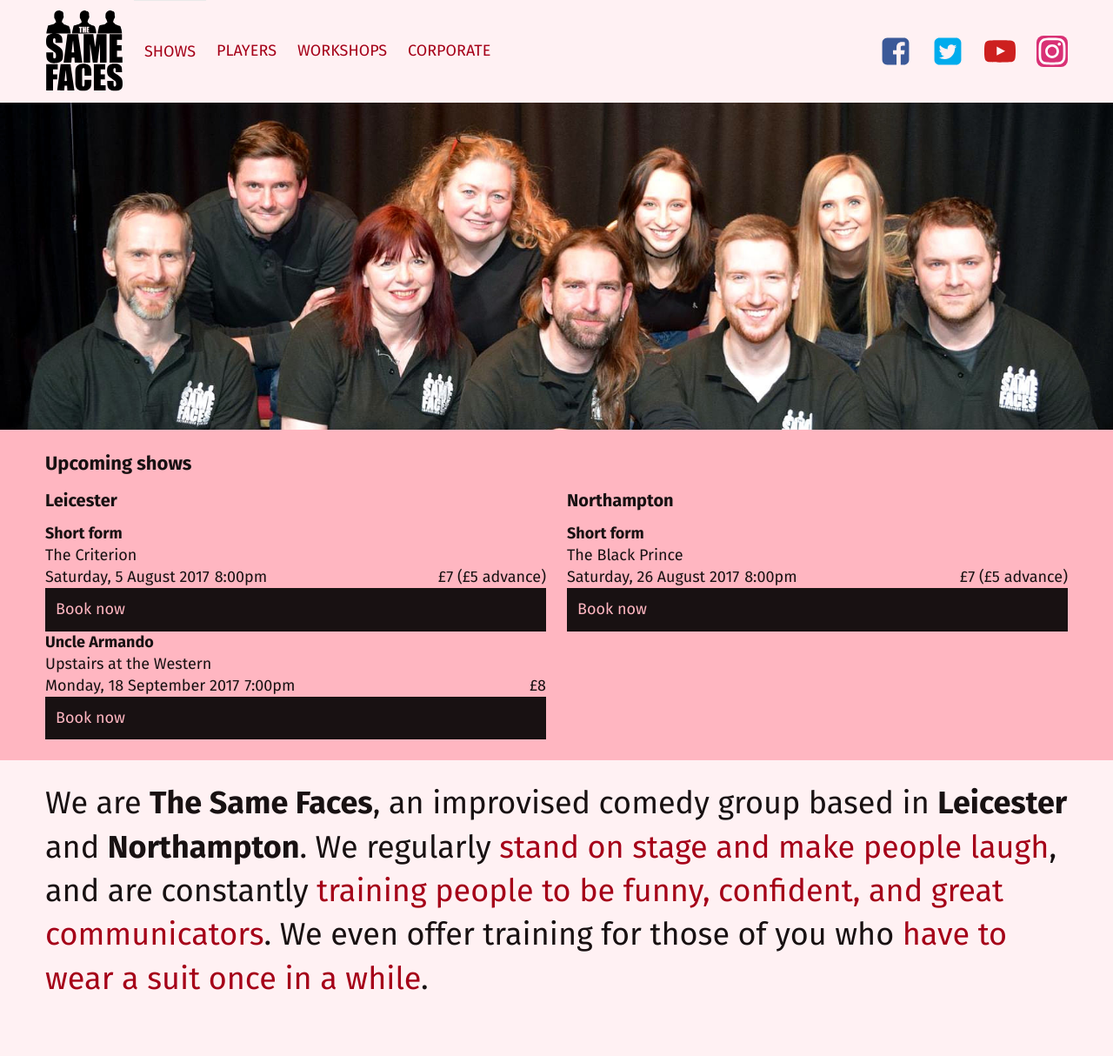
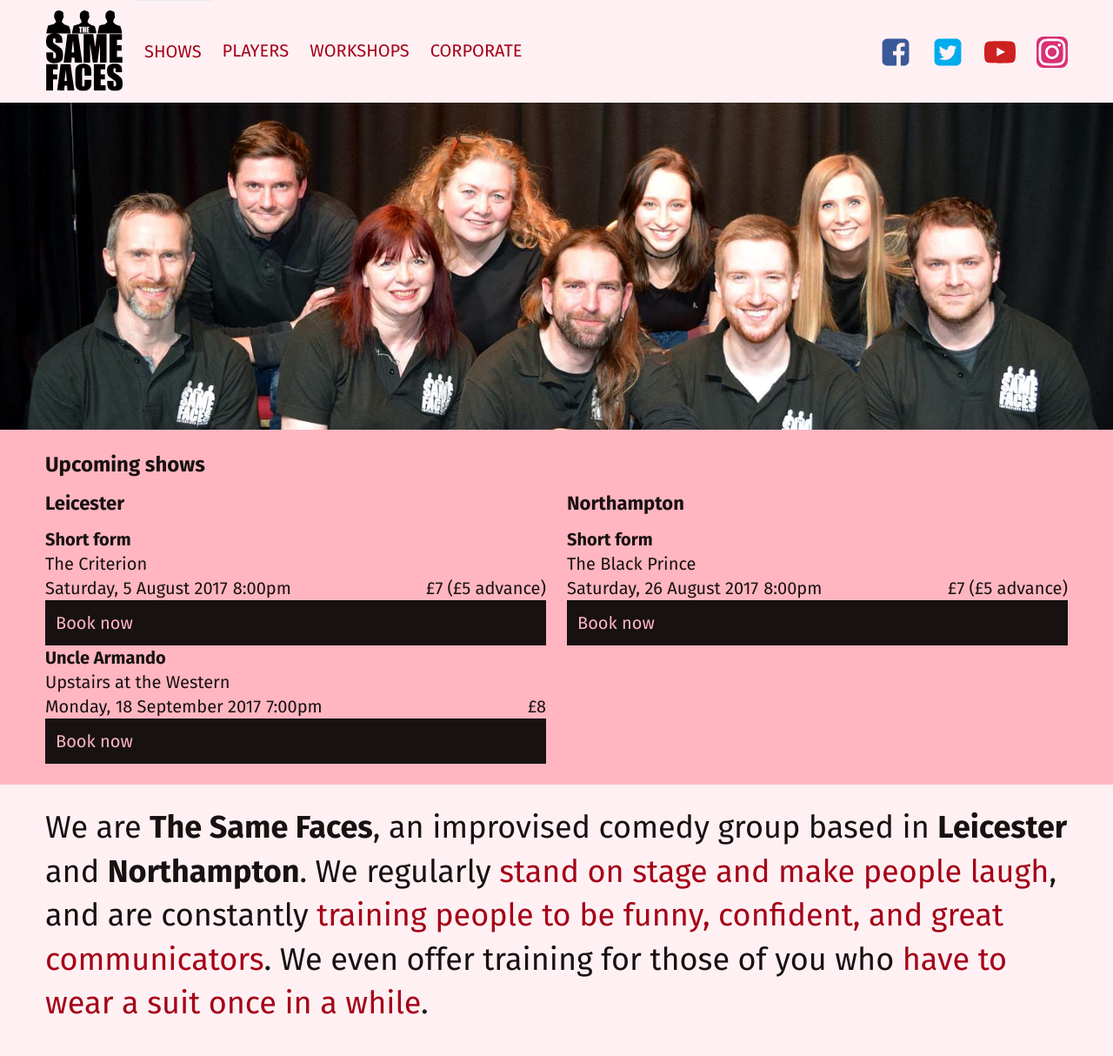
Before and after one commit to oampo/thesamefaces.co.uk, a Jekyll site: the page built from index.md, in a window 1280 px wide. Shown: the whole page at 87% size. Built offline with Jekyll 4.4.1, drawn with Linux system fonts in a browser that asks for light colours; before the commit the page ends 1186 px from its top, so only the background shows below that.

Commit message:
Font size tweaks

```diff
--- a/_sass/faces.scss
+++ b/_sass/faces.scss
@@ -21,7 +21,7 @@ $spacing-l: 24px;
 
 body {
   font-family: 'Fira Sans', sans-serif;
-  font-size: 18px;
+  font-size: 20px;
   line-height: 1.4;
   color: $black;
   background: $white;
@@ -85,11 +85,11 @@ h2, h3 {
 }
 
 h2 {
-    font-size: 22px;
+    font-size: 24px;
 }
 
 h3 {
-    font-size: 20px;
+    font-size: 22px;
 }
 
 p {
@@ -183,7 +183,7 @@ button, a.button {
 
 .home-page .content {
     padding-top: $spacing-l;
-    font-size: 2em;
+    font-size: 1.8em;
     max-width: 1200px;
 }
 
@@ -233,8 +233,8 @@ button, a.button {
     }
 
     .social-nav .icon {
-        width: 2em;
-        height: 2em;
+        width: 1.8em;
+        height: 1.8em;
     }
 
 
```
